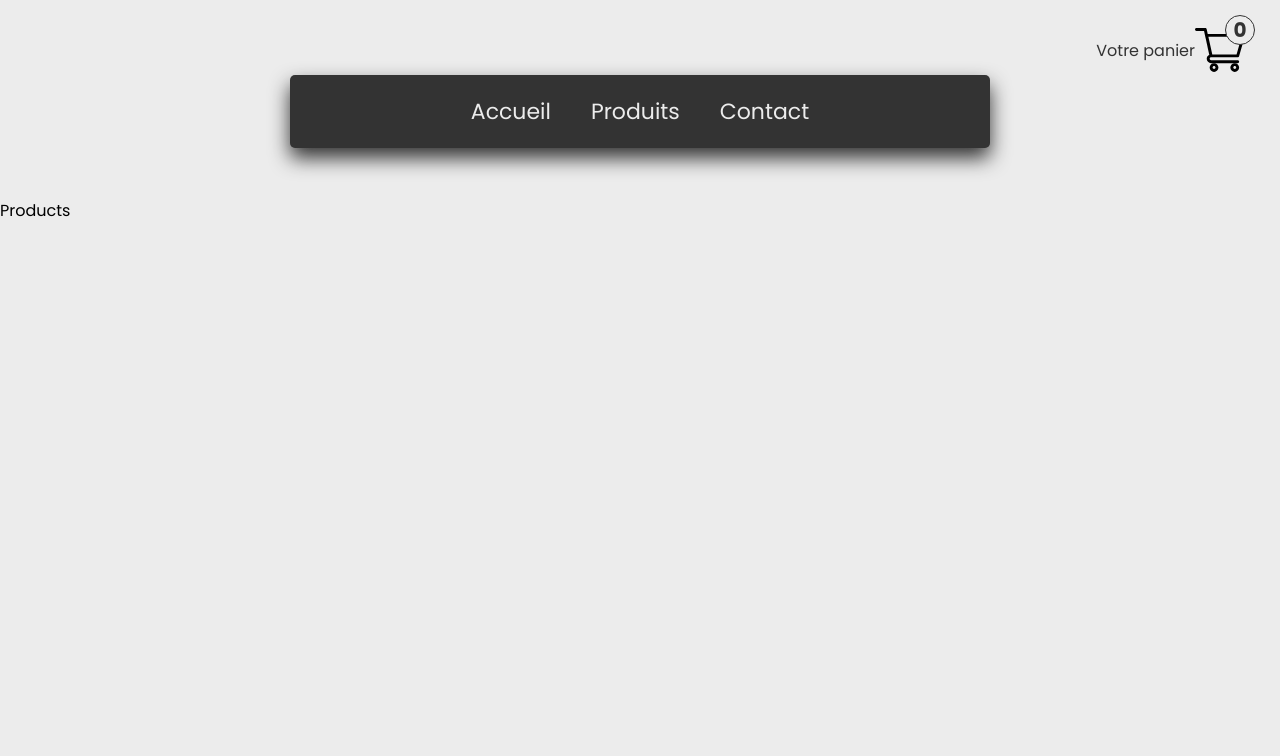
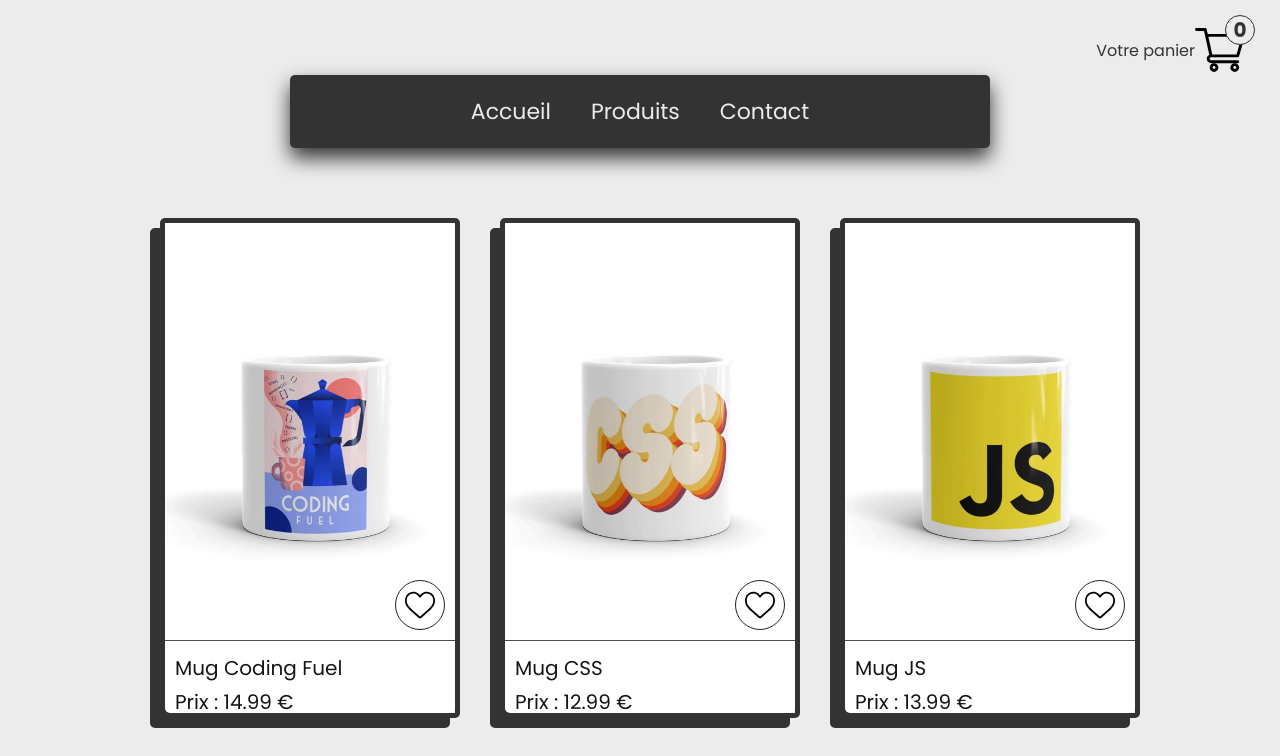
Before and after one commit to mena0018/E-commerce, a React (Create React App) app: page /produits in a window 1280 px wide. Shown: the top 756 px of the page. Built offline with nearby package versions, Linux system fonts and the light colour scheme.

Commit message:
Ajout de la page Produits avec la liste des produits

```diff
--- a/src/Pages/Products/Products.js
+++ b/src/Pages/Products/Products.js
@@ -1,7 +1,42 @@
-import React from 'react'
+import data from "../../data/inventory";
+import "./Products.scss";
+import btnLike from "./heart.svg";
+import { Link } from "react-router-dom";
+
 
 export default function Products() {
+
   return (
-    <div>Products</div>
-  )
+    <div className="container-products">
+
+      {data.map((product) => (
+        <Link key={product.id}
+          to={`/produits/${product.title.replace(/\s+/g, "").trim()}`}>
+
+          <div className="bloc-card">
+            <div className="product-card">
+
+              <div className="visual-aspect">
+                <img className="img-product"
+                  src={process.env.PUBLIC_URL + `./images/${product.img}.png`}
+                  alt="miniature d'objet à vendre"
+                />
+                <div className="like-container">
+                  <img src={btnLike} alt="bouton d'ajout au panier" />
+                </div>
+              </div>
+
+
+              <div className="info">
+                <p>{product.title}</p>
+                <p>Prix : {product.price} € </p>
+              </div>
+
+            </div>
+            <div className="back-card"></div>
+          </div>
+        </Link>
+      ))}
+    </div>
+  );
 }
--- /dev/null
+++ b/src/Pages/Products/Products.scss
@@ -0,0 +1,94 @@
+.container-products {
+    margin: 0 auto;
+    padding: 10px 20px;
+    max-width: 1300px;
+    display: flex;
+    justify-content: center;
+    align-items: center;
+    flex-wrap: wrap;
+
+    .info {
+        height: 15%;
+        background: #fff;
+        font-size: 20px;
+        padding: 10px;
+        border-top: 1px solid rgb(77, 77, 77);
+        border-bottom-left-radius: 5px;
+        border-bottom-right-radius: 5px;
+
+        p {
+            padding: 2px 0;
+        }
+    }
+
+    .back-card {
+        display: block;
+        width: 100%;
+        height: 100%;
+        background: #333;
+        border-radius: 5px;
+        position: absolute;
+        z-index: -1;
+    }
+}
+
+.bloc-card {
+    position: relative;
+    width: 300px;
+    height: 500px;
+    margin: 20px;
+
+    .product-card {
+        width: 100%;
+        height: 100%;
+        flex-shrink: 0;
+        position: absolute;
+        transform: translate(10px, -10px);
+        border: 5px solid #333;
+        border-radius: 5px;
+        transition: transform 0.2s ease-out;
+        color:rgb(22, 22, 22);
+
+        &:hover {
+            transform: translate(0px, 0px);
+        }
+    }
+}
+
+
+.visual-aspect {
+    width: 100%;
+    height: 85%;
+    position: relative;
+    background: #fff;
+    display: flex;
+    justify-content: center;
+    align-items: center;
+
+    .img-product {
+        width: 100%;
+        height: 80%;
+        object-fit: cover;
+        object-position: center;
+    }
+
+    .like-container {
+        position: absolute;
+        bottom: 10px;
+        right: 10px;
+        width: 50px;
+        height: 50px;
+        border-radius: 50%;
+        border: 1px solid #222;
+        display: flex;
+        justify-content: center;
+        align-items: center;
+
+        img {
+            flex-shrink: 0;
+            width: 30px;
+            height: 30px;
+            cursor: pointer;
+        }
+    }
+}
--- a/src/scss/_variables.scss
+++ b/src/scss/_variables.scss
@@ -1,6 +1,8 @@
 @import url("https://fonts.googleapis.com/css2?family=Poppins:wght@400;600;700&display=swap");
 
-// Variables
+@import url('https://fonts.googleapis.com/css2?family=Lobster&display=swap');
+
+
 
 // Colors
 
```
Also changed, not shown: src/Pages/Products/Products.css (deleted, +0 -83 lines).
